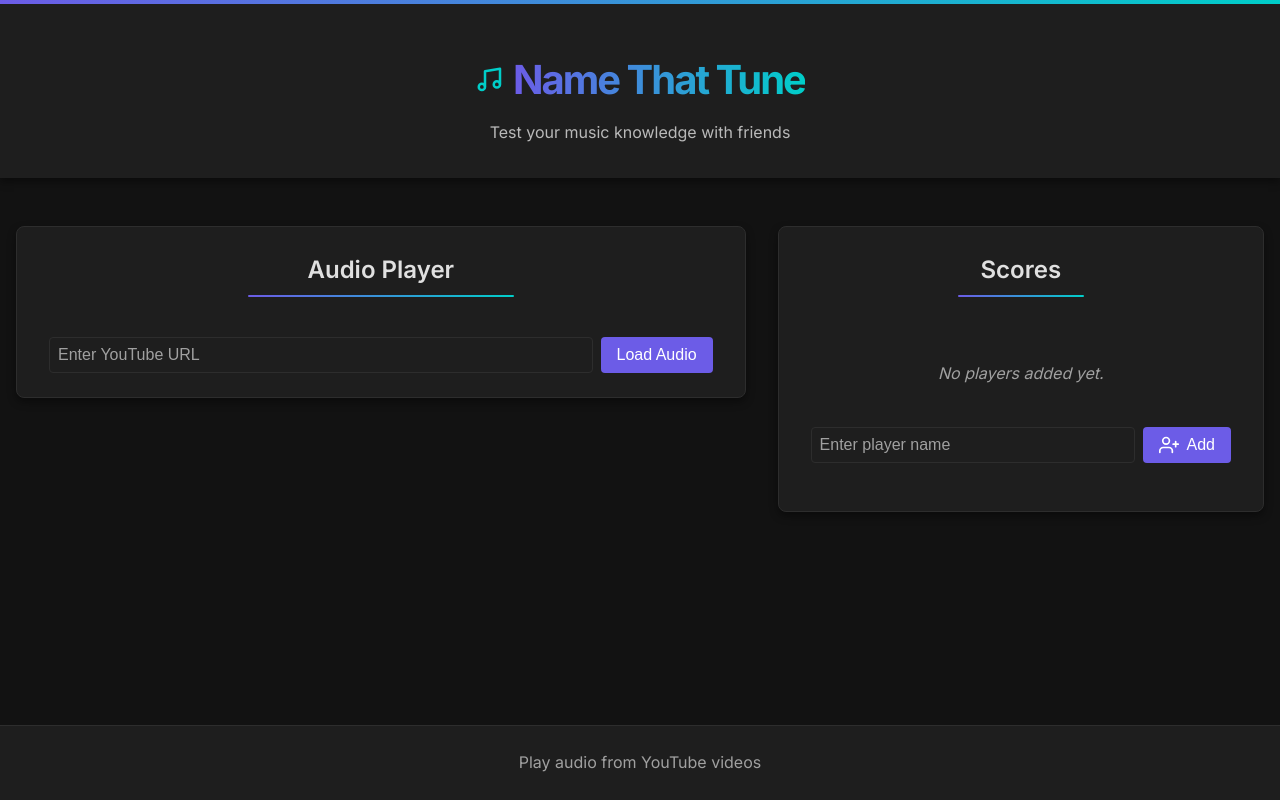
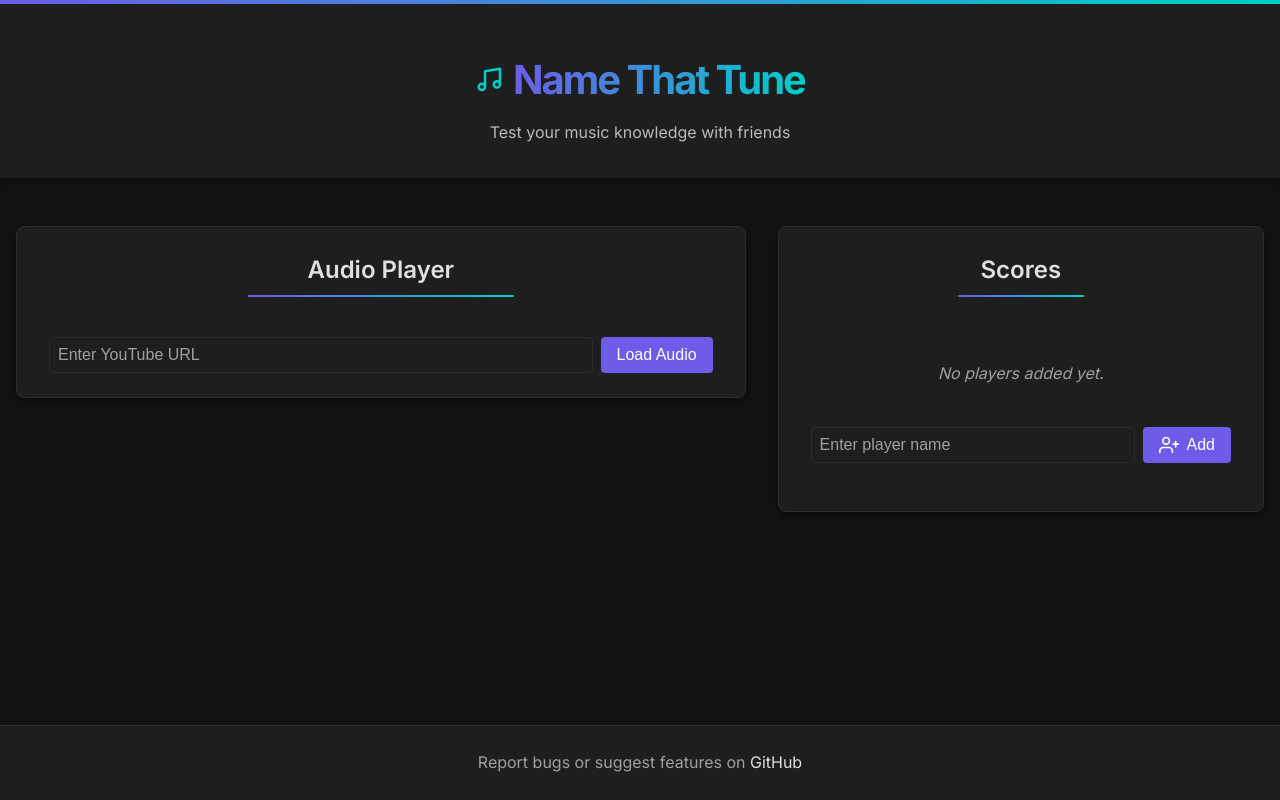
Before and after one commit to jonoliver/name-that-tune, a React (Vite) app: page / in a window 1280 px wide. Built offline with nearby package versions, Linux system fonts and the light colour scheme.

Commit message:
feat: update footer

```diff
--- a/src/app.tsx
+++ b/src/app.tsx
@@ -43,7 +43,12 @@ const App = () => {
         </div>
       </main>
       <footer>
-        <p>Play audio from YouTube videos</p>
+        <p>
+          Report bugs or suggest features on{' '}
+          <a href="https://github.com/jonoliver/name-that-tune/issues">
+            GitHub
+          </a>
+        </p>
       </footer>
     </div>
   );
--- a/src/index.css
+++ b/src/index.css
@@ -102,6 +102,15 @@ input::placeholder {
   color: var(--text-color-secondary);
 }
 
+a {
+  color: var(--text-color);
+  text-decoration: none;
+}
+
+a:hover {
+  text-decoration: underline;
+}
+
 .error-message {
   color: var(--error-color);
   margin-top: var(--spacing-sm);
```
